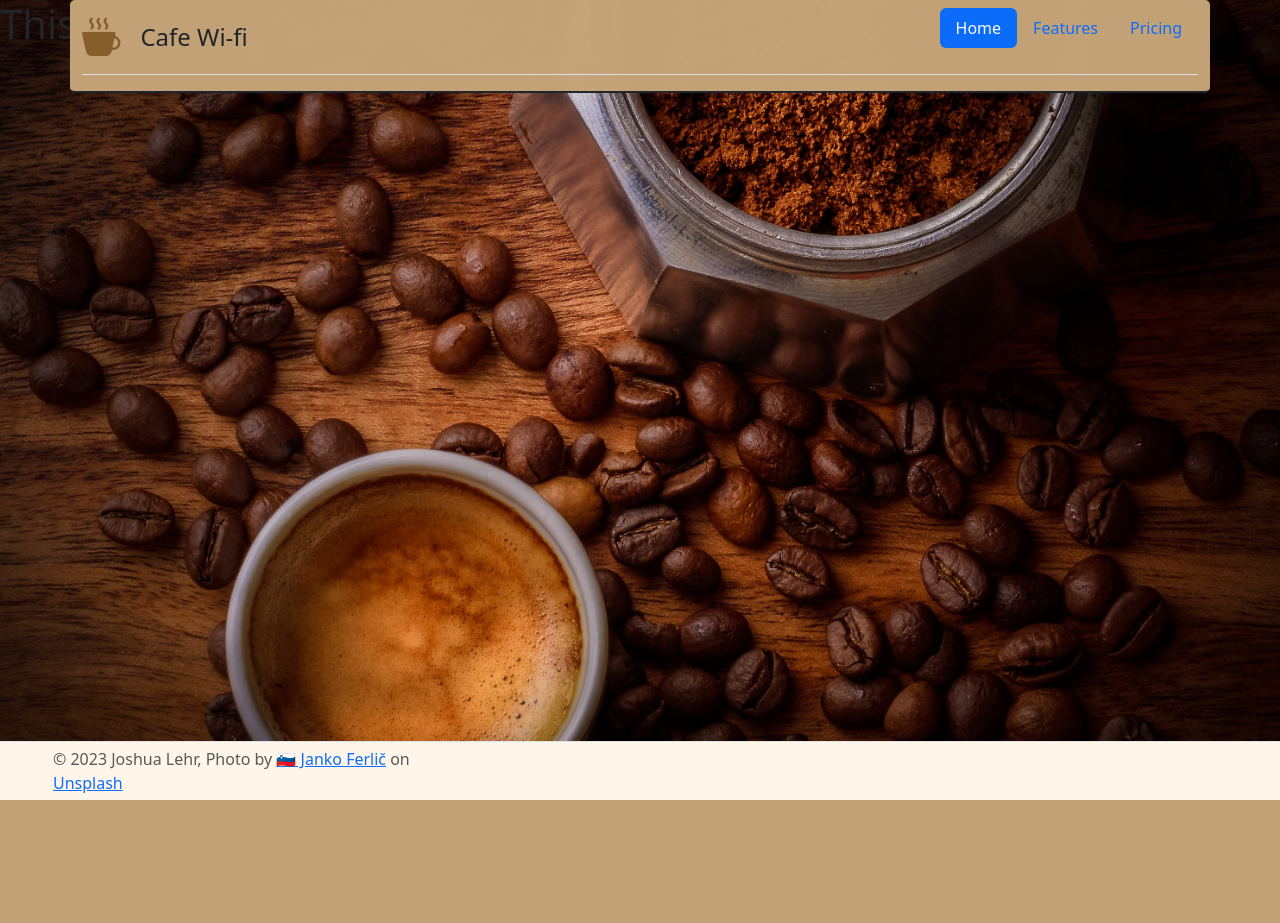
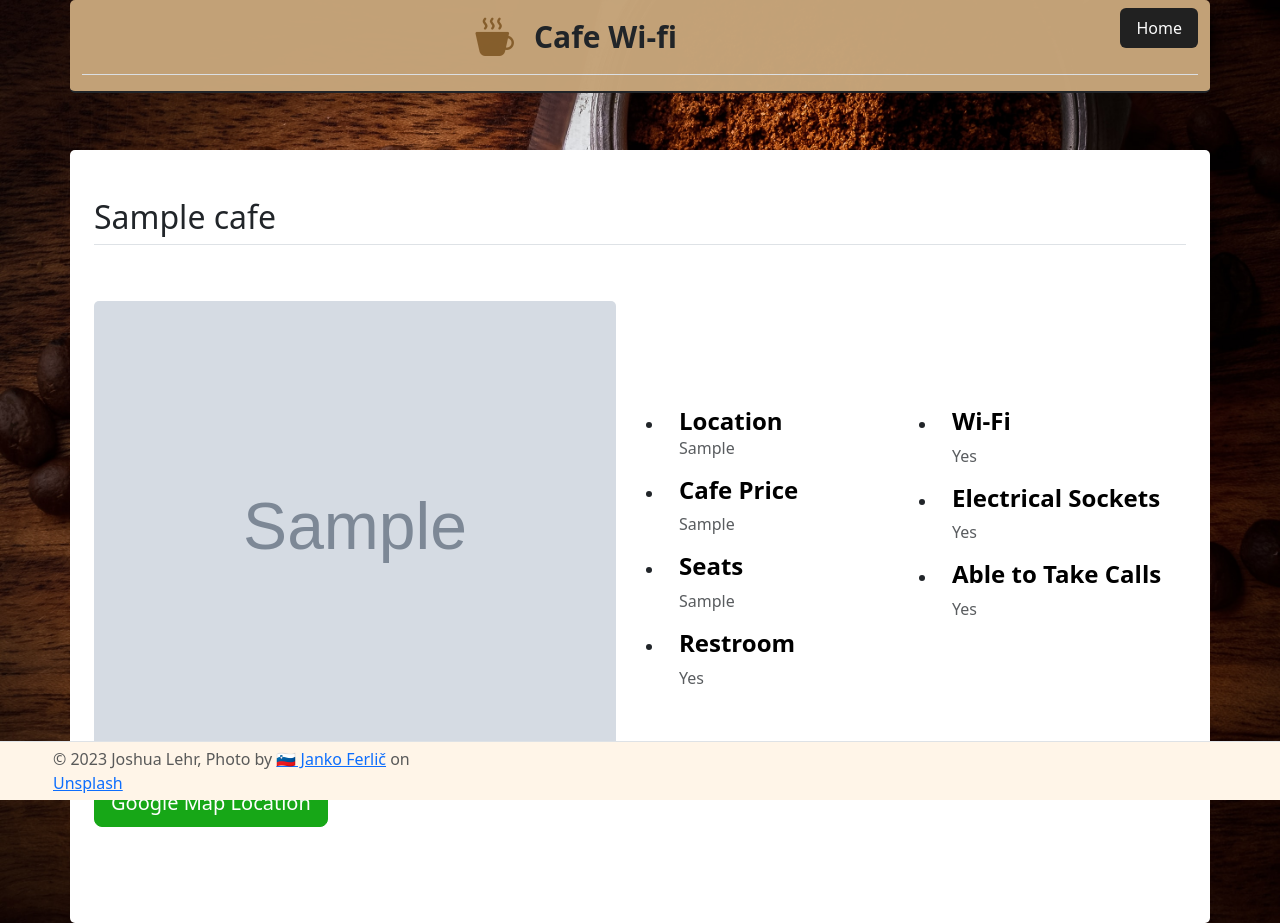
Before and after one commit to Terrance-Nightingale/cafe-wifi, a Flask app: template templates/cafe.html in a window 1280 px wide. Before the commit the page ends 800 px from the top, so only its background shows below. Run offline with Flask 3, Linux system fonts and the light colour scheme; the template is opened without the code that fills it: values that come from a table or form of the project are taken from there, others are empty; tables that the repository leaves empty hold one stand-in row (values such as "Sample post"); grey boxes marked "Sample" are stand-in pictures; some libraries are stand-ins or nearby versions.

Commit message:
Add cafe pages.

```diff
--- a/app.py
+++ b/app.py
@@ -1,5 +1,5 @@
 from flask import Flask, jsonify, render_template, request
-from flask_bootstrap import Bootstrap
+from flask_bootstrap import Bootstrap4
 from flask_sqlalchemy import SQLAlchemy
 from sqlalchemy.sql.expression import func
 
@@ -11,7 +11,7 @@ app.config['SQLALCHEMY_DATABASE_URI'] = 'sqlite:///cafes.db'
 db = SQLAlchemy()
 db.init_app(app)
 
-Bootstrap(app)
+Bootstrap4(app)
 
 
 # Cafe Config
@@ -41,9 +41,10 @@ def home():
     return render_template("index.html", cafes=cafes)
 
 
-@app.route("/cafe")
-def cafe():
-    return render_template("cafe.html")
+@app.route("/cafe/<int:cafe_id>")
+def cafe(cafe_id):
+    cafe_page = db.get_or_404(Cafe, cafe_id)
+    return render_template("cafe.html", cafe=cafe_page)
 
 
 if __name__ == '__main__':
--- a/static/css/style.css
+++ b/static/css/style.css
@@ -21,9 +21,22 @@ body {
     border-radius: 5px;
 }
 
+.cafe-page-image {
+    max-width: 100%;
+    height: 450px;
+    border-radius: 5px;
+}
+
+.latte-image {
+    max-height: 100%;
+    width: 400px;
+    margin-left: 100px;
+}
+
  #coffee-logo {
     font-size: 2.4rem;
     color: rgba(124, 84, 32, 0.849);
+    margin-right: 20px;
  }
 
 #header {
@@ -45,7 +58,41 @@ body {
 }
 
 #main-box {
-    background-color: white;
+    background-color: rgba(66, 58, 53, 0.904);
+    border: 10px !important;
+    border-color: black !important;
     border-radius: 5px;
     margin-top: 120px;
 }
+
+#cafe-box {
+    background-color: white;
+    margin-top: 150px;
+    border-radius: 5px;
+}
+
+#title-text {
+    color: white;
+    text-align: left;
+    font-size: 34px;
+}
+
+#home-button {
+    background-color: rgb(34, 34, 34);
+    margin-left: 50px;
+}
+
+#home-button:hover {
+    background-color: rgb(63, 63, 63);
+}
+
+#map-button {
+    margin-top: 20px;
+    background-color: rgb(23, 167, 23);
+    border-color: rgb(23, 167, 23);
+}
+
+#map-button:hover {
+    background-color: rgb(31, 196, 31);
+    border-color: rgb(31, 196, 31);
+}
--- a/templates/cafe.html
+++ b/templates/cafe.html
@@ -1,7 +1,67 @@
 {% include "header.html" %}
 
 <body>
-<h1>This is a test</h1>
+    <div class="container px-4 py-5" id="cafe-box">
+        <h2 class="pb-2 border-bottom">{{ cafe.name }}</h2>
+        <div class="row row-cols-1 row-cols-md-2 align-items-md-center g-5 py-5">
+            <div class="col d-flex flex-column align-items-start gap-2">
+                <img class="cafe-page-image" src="{{ cafe.img_url }}" alt="Image of the cafe interior.">
+                <a href="{{ cafe.map_url }}" class="btn btn-primary btn-lg" id="map-button">Google Map Location</a>
+            </div>
+            <div class="col">
+                <div class="row row-cols-1 row-cols-sm-2 g-7">
+                    <ul>
+                        <li><div class="col d-flex flex-column">
+                            <h4 class="fw-semibold mb-0 text-body-emphasis">Location</h4>
+                            <p class="text-body-secondary">{{ cafe.location }}</p>
+                        </div></li>
+                        <li><div class="col d-flex flex-column gap-2">
+                            <h4 class="fw-semibold mb-0 text-body-emphasis">Cafe Price</h4>
+                            <p class="text-body-secondary">{{ cafe.coffee_price }}</p>
+                        </div></li>
+                        <li><div class="col d-flex flex-column gap-2">
+                            <h4 class="fw-semibold mb-0 text-body-emphasis">Seats</h4>
+                            <p class="text-body-secondary">{{ cafe.seats }}</p>
+                        </div></li>
+                        <li><div class="col d-flex flex-column gap-2">
+                            <h4 class="fw-semibold mb-0 text-body-emphasis">Restroom</h4>
+                            {% if cafe.has_toilet == True: %}
+                            <p class="text-body-secondary">Yes</p>
+                            {% else: %}
+                            <p class="text-body-secondary">No</p>
+                            {% endif %}
+                        </div></li>
+                    </ul>
+                    <ul>
+                        <li><div class="col d-flex flex-column gap-2">
+                            <h4 class="fw-semibold mb-0 text-body-emphasis">Wi-Fi</h4>
+                            {% if cafe.has_wifi == True: %}
+                            <p class="text-body-secondary">Yes</p>
+                            {% else: %}
+                            <p class="text-body-secondary">No</p>
+                            {% endif %}
+                        </div></li>
+                        <li><div class="col d-flex flex-column gap-2">
+                            <h4 class="fw-semibold mb-0 text-body-emphasis">Electrical Sockets</h4>
+                            {% if cafe.has_sockets == True: %}
+                            <p class="text-body-secondary">Yes</p>
+                            {% else: %}
+                            <p class="text-body-secondary">No</p>
+                            {% endif %}
+                        </div></li>
+                        <li><div class="col d-flex flex-column gap-2">
+                            <h4 class="fw-semibold mb-0 text-body-emphasis">Able to Take Calls</h4>
+                            {% if cafe.can_take_calls == True: %}
+                            <p class="text-body-secondary">Yes</p>
+                            {% else: %}
+                            <p class="text-body-secondary">No</p>
+                            {% endif %}
+                        </div></li>
+                    </ul>
+                </div>
+            </div>
+        </div>
+      </div>
 </body>
 
 {% include "footer.html" %}
--- a/templates/header.html
+++ b/templates/header.html
@@ -19,16 +19,14 @@
 <!-- Header -->
 <div class="container fixed-top" id="header">
     <header class="d-flex flex-wrap justify-content-center py-2 mb-3 border-bottom">
-        <div style="margin-right: 20px;">
+        <span style="margin: 0 auto">
+        <div class="d-flex align-items-center mb-3 mb-md-0 me-md-auto">
             <i class="bi-cup-hot-fill" id="coffee-logo"></i>
+            <span class="fs-4" style="font-size: 30px !important; font-weight: bold !important;">Cafe Wi-fi</span>
         </div>
-            <div class="d-flex align-items-center mb-3 mb-md-0 me-md-auto">
-                <span class="fs-4">Cafe Wi-fi</span>
-            </div>
+        </span>
         <ul class="nav nav-pills">
-          <li class="nav-item"><a href="{{ url_for('home') }}" class="nav-link active" aria-current="page">Home</a></li>
-          <li class="nav-item"><a href="#" class="nav-link">Features</a></li>
-          <li class="nav-item"><a href="#" class="nav-link">Pricing</a></li>
+            <li class="nav-item"><a href="{{ url_for('home') }}" class="nav-link active" id="home-button" aria-current="page">Home</a></li>
         </ul>
     </header>
 </div>
```
Also changed, not shown: templates/index.html (+7 -10 lines), static/assets/latte-pic.jpg (added).
